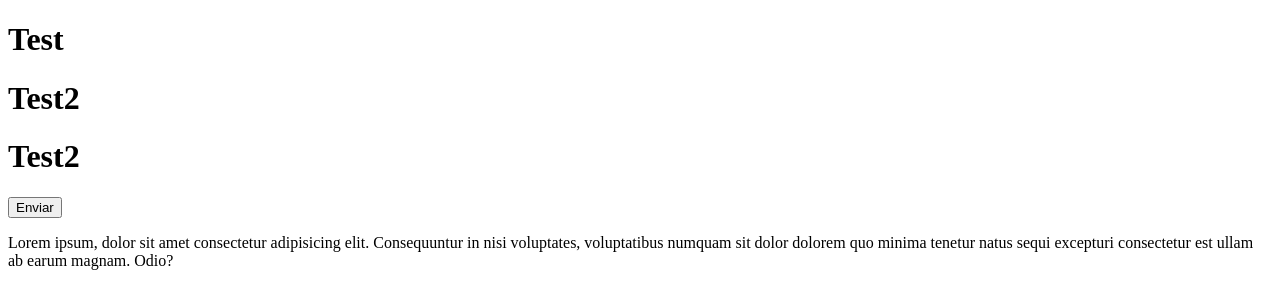
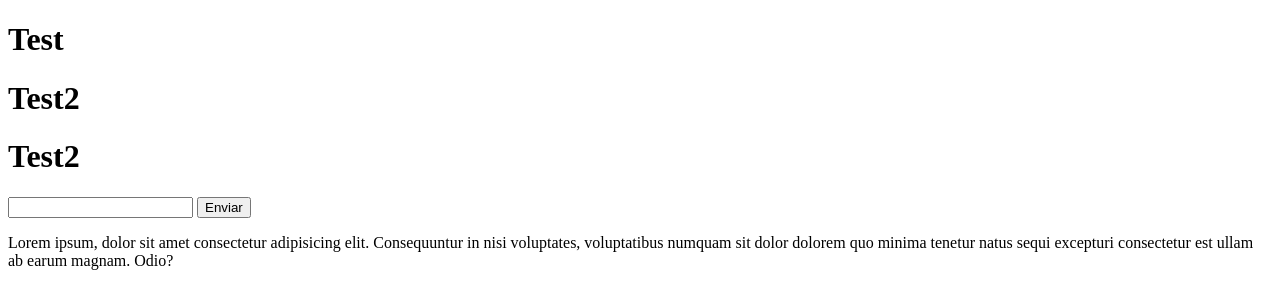
Before and after one commit to giovannitzec/test-test, a plain HTML site: page index.html in a window 1280 px wide. Drawn offline with Linux system fonts and the light colour scheme.

Commit message:
Se modifico index desde Luis

```diff
--- a/index.html
+++ b/index.html
@@ -9,6 +9,7 @@
     <h1>Test2</h1>
     <h1>Test2</h1>
     <form action="#">
+        <input type="text" name="name" id="name"/>
        <button type="submit" >Enviar</button>
     </form>
     <p>Lorem ipsum, dolor sit amet consectetur adipisicing elit. Consequuntur in nisi voluptates, voluptatibus numquam sit dolor dolorem quo minima tenetur natus sequi excepturi consectetur est ullam ab earum magnam. Odio?</p>
```
Also changed, not shown: ImportanteComandos.txt.
